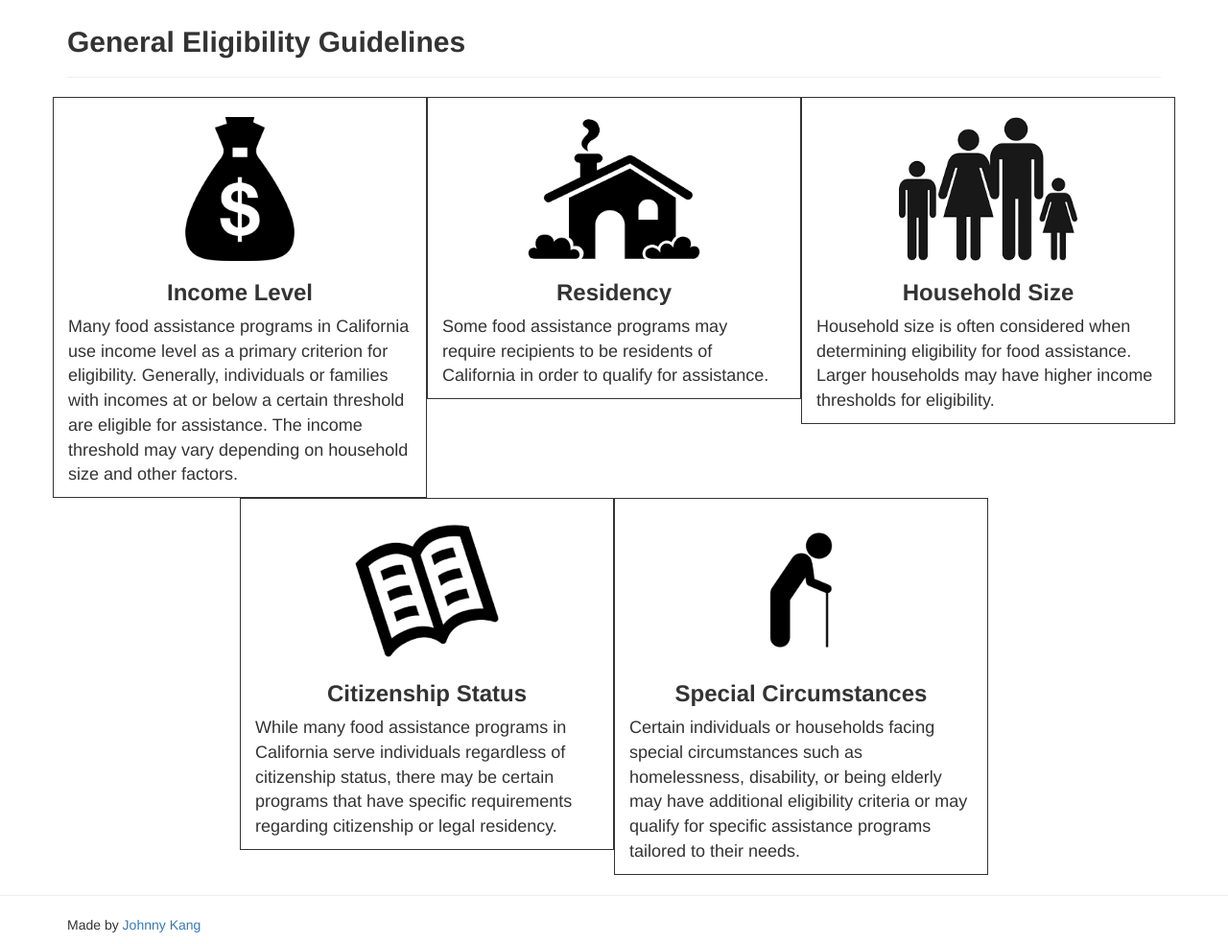
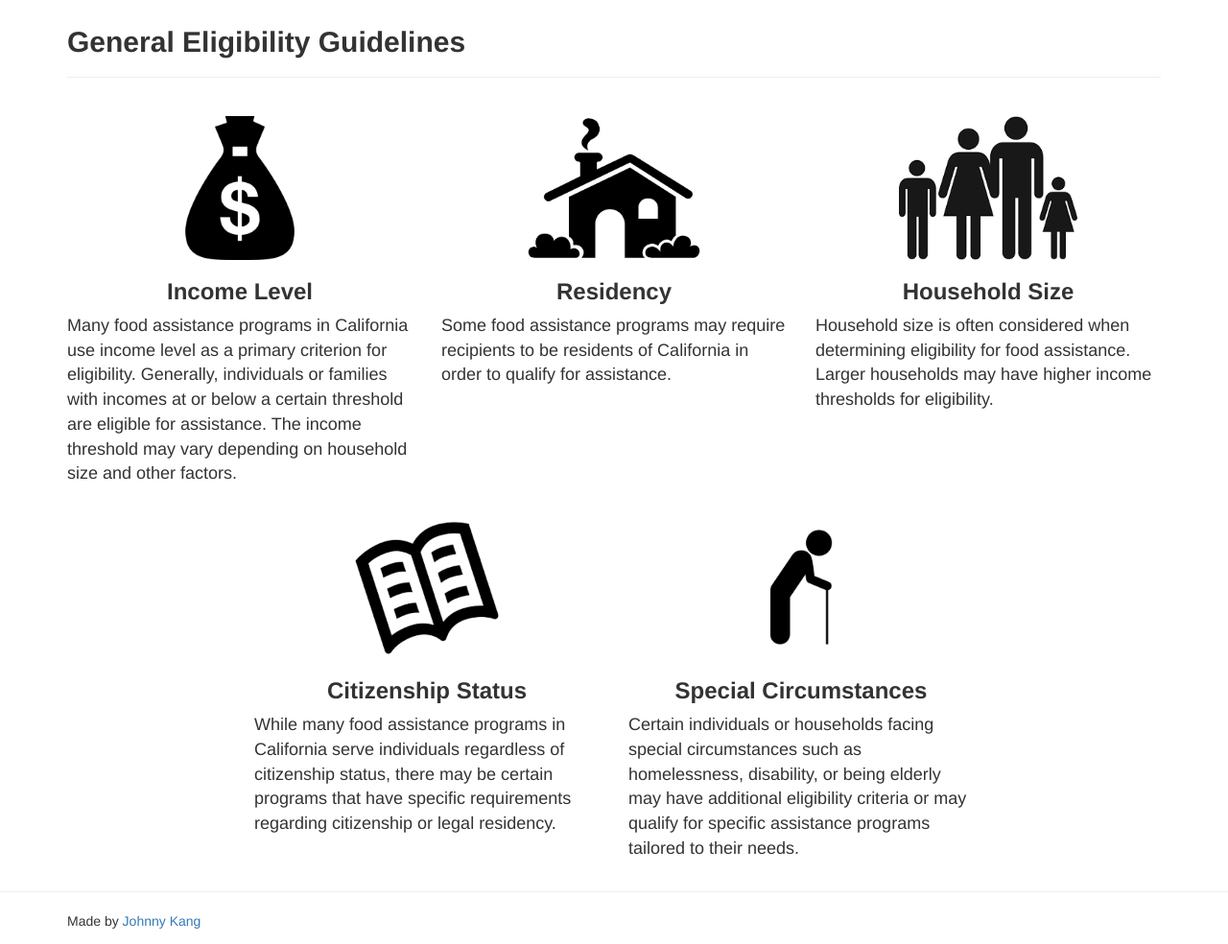
Before and after one commit to abjohnkang/food-bank-finder, a plain HTML site: page information.html in a window 1280 px wide. Shown: the part 886-1870 px from the top of the page at 96% size. Drawn offline with nearby package versions, Linux system fonts and the light colour scheme.

Commit message:
delete border

```diff
--- a/information.html
+++ b/information.html
@@ -82,19 +82,19 @@
           </div>
 
           <div class="row info">
-            <div class="col-md-4 border">
+            <div class="col-md-4">
               <img src="incomelevel4.png">
               <h3>Income Level</h3>
               <p>Many food assistance programs in California use income level as a primary criterion for eligibility. Generally, individuals or families with incomes at or below a certain threshold are eligible for assistance. The income threshold may vary depending on household size and other factors.</p>
             </div>
 
-            <div class="col-md-4 border">
+            <div class="col-md-4">
               <img src="residency.png">
               <h3>Residency</h3>
               <p>Some food assistance programs may require recipients to be residents of California in order to qualify for assistance.</p>
             </div>
 
-            <div class="col-md-4 border">
+            <div class="col-md-4">
               <img src="householdsize2.png">
               <h3>Household Size</h3>
               <p>Household size is often considered when determining eligibility for food assistance. Larger households may have higher income thresholds for eligibility.</p>
@@ -104,13 +104,13 @@
           <div class="row info">
             <div class="col-md-2"></div>
 
-            <div class="col-md-4 border">
+            <div class="col-md-4">
               <img src="citizenshipstatus.png">
               <h3>Citizenship Status</h3>
               <p>While many food assistance programs in California serve individuals regardless of citizenship status, there may be certain programs that have specific requirements regarding citizenship or legal residency.</p>
             </div>
 
-            <div class="col-md-4 border">
+            <div class="col-md-4">
               <img src="elder.png">
               <h3>Special Circumstances</h3>
               <p>Certain individuals or households facing special circumstances such as homelessness, disability, or being elderly may have additional eligibility criteria or may qualify for specific assistance programs tailored to their needs.</p>
```
